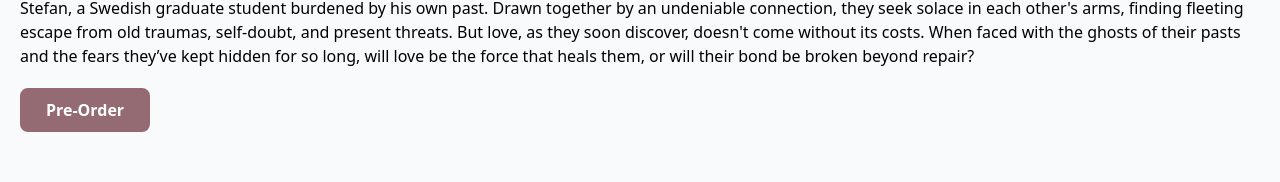
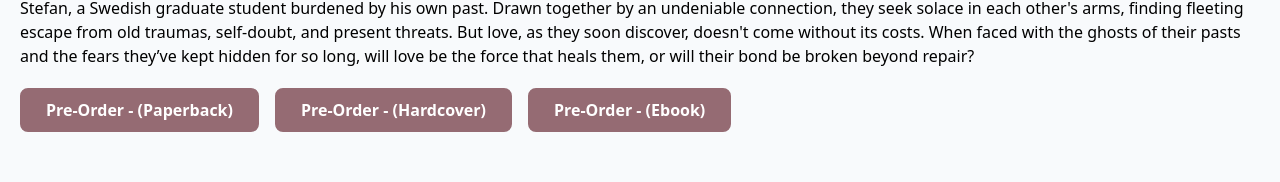
Before and after one commit to ObodoakorDavid/Author-Website-Client, a React (Vite) app: page /books in a window 1280 px wide. Shown: the part 588-770 px from the top of the page. Built offline with nearby package versions, Linux system fonts and the light colour scheme.

Commit message:
added links

```diff
--- a/index.html
+++ b/index.html
@@ -5,7 +5,7 @@
     <!-- <link rel="icon" type="image/svg+xml" href="/vite.svg" /> -->
     <link rel="icon" type="image/svg+xml" href="/book.png" />
     <meta name="viewport" content="width=device-width, initial-scale=1.0" />
-    <title>Titi's Website</title>
+    <title>G.T.DÍPÈ</title>
   </head>
   <body>
     <div id="root"></div>
--- a/src/pages/Books/Books.jsx
+++ b/src/pages/Books/Books.jsx
@@ -10,6 +10,10 @@ export default function Books() {
         "Teniade, the charismatic son of an elite Nigerian family, leaves the country to escape its oppressive attitude. He returns to his birth country, England, where he meets Stefan, a Swedish graduate student burdened by his own past. Drawn together by an undeniable connection, they seek solace in each other's arms, finding fleeting escape from old traumas, self-doubt, and present threats. But love, as they soon discover, doesn't come without its costs. When faced with the ghosts of their pasts and the fears they’ve kept hidden for so long, will love be the force that heals them, or will their bond be broken beyond repair?",
       image: Book1,
       date: "February 14, 2025",
+      paperBack: "https://selar.co/75139n",
+      hardCover: "https://selar.co/z5p735",
+      eBook:
+        "https://www.amazon.com/dp/B0DN6MFX36?ref=cm_sw_r_ffobk_cp_ud_dp_6V6EEFM79M3CBMZ8KFRF&ref_=cm_sw_r_ffobk_cp_ud_dp_6V6EEFM79M3CBMZ8KFRF&social_share=cm_sw_r_ffobk_cp_ud_dp_6V6EEFM79M3CBMZ8KFRF&peakEvent=1&dealEvent=0&skipTwisterOG=1&bestFormat=true",
     },
     // {
     //   title: "A Good Day To Try Again",
@@ -60,12 +64,26 @@ export default function Books() {
                 <p className=" font-bold">{book.title}</p>
                 <p className="">{book.summary}</p>
                 {/* <p className="text-gray-500">{formatPrice(book.price)}</p> */}
-                <a
-                  href="#"
-                  className=" mt-4 cursor-pointer block font-semibold bg-[#956B73] border-2 border-[#956B73] text-white rounded-lg py-2 w-fit px-6 hover:bg-white hover:text-[#956B73] transition-all ease-in-out "
-                >
-                  Pre-Order
-                </a>
+                <div className="flex gap-4">
+                  <a
+                    href={book.paperBack}
+                    className=" mt-4 cursor-pointer block font-semibold bg-[#956B73] border-2 border-[#956B73] text-white rounded-lg py-2 w-fit px-6 hover:bg-white hover:text-[#956B73] transition-all ease-in-out "
+                  >
+                    Pre-Order - (Paperback)
+                  </a>
+                  <a
+                    href={book.hardCover}
+                    className=" mt-4 cursor-pointer block font-semibold bg-[#956B73] border-2 border-[#956B73] text-white rounded-lg py-2 w-fit px-6 hover:bg-white hover:text-[#956B73] transition-all ease-in-out "
+                  >
+                    Pre-Order - (Hardcover)
+                  </a>
+                  <a
+                    href={book.eBook}
+                    className=" mt-4 cursor-pointer block font-semibold bg-[#956B73] border-2 border-[#956B73] text-white rounded-lg py-2 w-fit px-6 hover:bg-white hover:text-[#956B73] transition-all ease-in-out "
+                  >
+                    Pre-Order - (Ebook)
+                  </a>
+                </div>
               </div>
             </div>
           );
```
